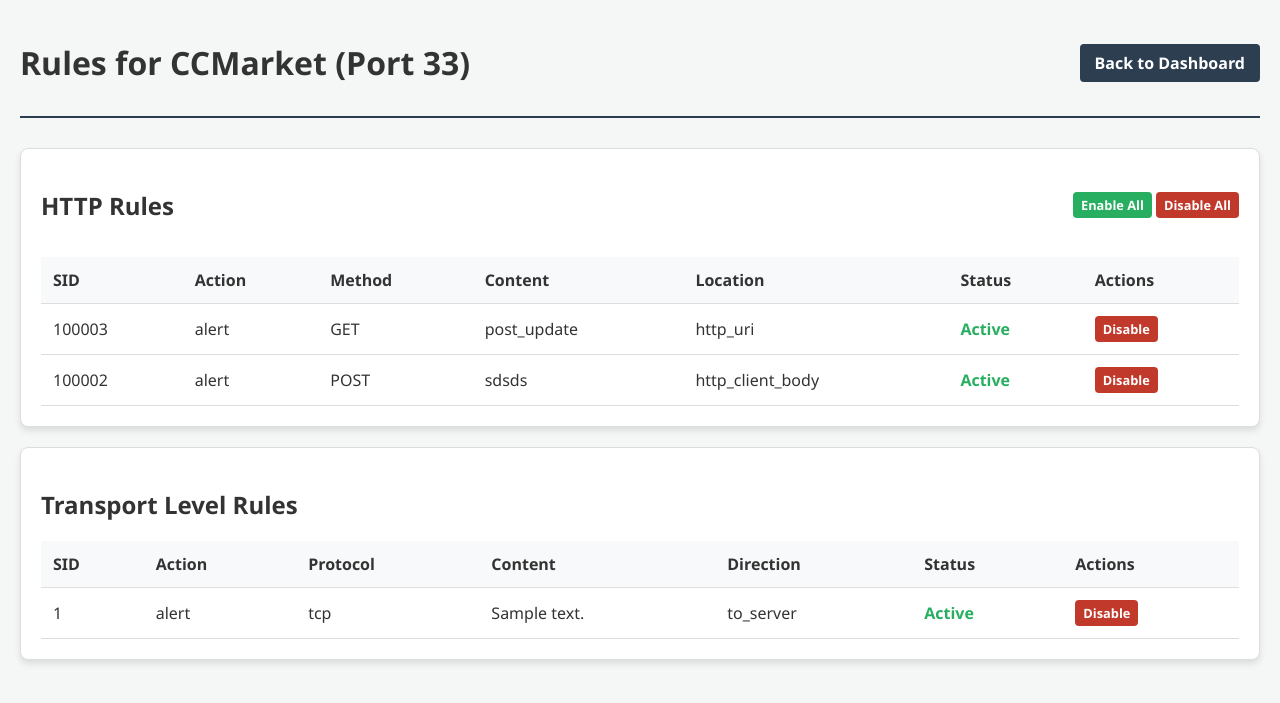
After one commit to G-ho5t-Wr1t3r/RUSICATA, a Django app: page /service/1/ in a window 1280 px wide. The commit adds this page. Shown: the top 703 px of the page. Run offline with Django 5.2, Linux system fonts and the light colour scheme; a user stored in the database is signed in; data comes from the database, SQL or seed files in the repository; tables that the repository leaves empty hold one stand-in row (values such as "Sample post").

Commit message:
feat: add rule management UI per service

```diff
--- /dev/null
+++ b/rusicata/rusicata_master/rusicata_manager/templates/rusicata_manager/service_rules.html
@@ -0,0 +1,176 @@
+<!DOCTYPE html>
+<html lang="en">
+<head>
+    <meta charset="UTF-8">
+    <meta name="viewport" content="width=device-width, initial-scale=1.0">
+    <title>Manage Rules - {{ service.name }}</title>
+    <style>
+        :root {
+            --bg-color: #f4f7f6;
+            --card-bg: #ffffff;
+            --text-color: #333;
+            --primary-color: #2c3e50;
+            --success-color: #27ae60;
+            --danger-color: #c0392b;
+            --border-color: #ddd;
+        }
+
+        body {
+            font-family: 'Segoe UI', Tahoma, Geneva, Verdana, sans-serif;
+            background-color: var(--bg-color);
+            color: var(--text-color);
+            margin: 0;
+            padding: 20px;
+        }
+
+        header {
+            display: flex;
+            justify-content: space-between;
+            align-items: center;
+            margin-bottom: 30px;
+            padding-bottom: 10px;
+            border-bottom: 2px solid var(--primary-color);
+        }
+
+        .btn {
+            padding: 8px 15px;
+            border-radius: 4px;
+            text-decoration: none;
+            color: white;
+            font-weight: bold;
+            display: inline-block;
+            cursor: pointer;
+            border: none;
+        }
+
+        .btn-primary { background-color: var(--primary-color); }
+        .btn-success { background-color: var(--success-color); }
+        .btn-danger { background-color: var(--danger-color); }
+        .btn-sm { padding: 4px 8px; font-size: 0.8rem; }
+
+        .card {
+            background-color: var(--card-bg);
+            border-radius: 8px;
+            box-shadow: 0 4px 6px rgba(0,0,0,0.1);
+            padding: 20px;
+            margin-bottom: 20px;
+            border: 1px solid var(--border-color);
+        }
+
+        table {
+            width: 100%;
+            border-collapse: collapse;
+            margin-top: 10px;
+        }
+
+        th, td {
+            text-align: left;
+            padding: 12px;
+            border-bottom: 1px solid var(--border-color);
+        }
+
+        th { background-color: #f8f9fa; }
+
+        .status-active { color: var(--success-color); font-weight: bold; }
+        .status-inactive { color: var(--danger-color); font-weight: bold; }
+    </style>
+</head>
+<body>
+    <header>
+        <h1>Rules for {{ service.name }} (Port {{ service.port }})</h1>
+        <div>
+            <a href="{% url 'dashboard' %}" class="btn btn-primary">Back to Dashboard</a>
+        </div>
+    </header>
+
+    <div class="card">
+        <div style="display: flex; justify-content: space-between; align-items: center; margin-bottom: 15px;">
+            <h2>HTTP Rules</h2>
+            <div>
+                <a href="{% url 'toggle_all_rules' service.id 'enable' %}" class="btn btn-success btn-sm">Enable All</a>
+                <a href="{% url 'toggle_all_rules' service.id 'disable' %}" class="btn btn-danger btn-sm">Disable All</a>
+            </div>
+        </div>
+        <table>
+            <thead>
+                <tr>
+                    <th>SID</th>
+                    <th>Action</th>
+                    <th>Method</th>
+                    <th>Content</th>
+                    <th>Location</th>
+                    <th>Status</th>
+                    <th>Actions</th>
+                </tr>
+            </thead>
+            <tbody>
+                {% for rule in http_rules %}
+                <tr>
+                    <td>{{ rule.sid }}</td>
+                    <td>{{ rule.action }}</td>
+                    <td>{{ rule.request_method }}</td>
+                    <td>{{ rule.content }}</td>
+                    <td>{{ rule.content_location }}</td>
+                    <td>
+                        <span class="{% if rule.is_active %}status-active{% else %}status-inactive{% endif %}">
+                            {{ rule.is_active|yesno:"Active,Inactive" }}
+                        </span>
+                    </td>
+                    <td>
+                        <a href="{% url 'toggle_rule' 'http' rule.id %}" class="btn {% if rule.is_active %}btn-danger{% else %}btn-success{% endif %} btn-sm">
+                            {{ rule.is_active|yesno:"Disable,Enable" }}
+                        </a>
+                    </td>
+                </tr>
+                {% empty %}
+                <tr>
+                    <td colspan="7" style="text-align: center;">No HTTP rules found.</td>
+                </tr>
+                {% endfor %}
+            </tbody>
+        </table>
+    </div>
+
+    <div class="card">
+        <h2>Transport Level Rules</h2>
+        <table>
+            <thead>
+                <tr>
+                    <th>SID</th>
+                    <th>Action</th>
+                    <th>Protocol</th>
+                    <th>Content</th>
+                    <th>Direction</th>
+                    <th>Status</th>
+                    <th>Actions</th>
+                </tr>
+            </thead>
+            <tbody>
+                {% for rule in transport_rules %}
+                <tr>
+                    <td>{{ rule.sid }}</td>
+                    <td>{{ rule.action }}</td>
+                    <td>{{ rule.protocol }}</td>
+                    <td>{{ rule.content }}</td>
+                    <td>{{ rule.flow_direction }}</td>
+                    <td>
+                        <span class="{% if rule.is_active %}status-active{% else %}status-inactive{% endif %}">
+                            {{ rule.is_active|yesno:"Active,Inactive" }}
+                        </span>
+                    </td>
+                    <td>
+                        <a href="{% url 'toggle_rule' 'transport' rule.id %}" class="btn {% if rule.is_active %}btn-danger{% else %}btn-success{% endif %} btn-sm">
+                            {{ rule.is_active|yesno:"Disable,Enable" }}
+                        </a>
+                    </td>
+                </tr>
+                {% empty %}
+                <tr>
+                    <td colspan="7" style="text-align: center;">No Transport Level rules found.</td>
+                </tr>
+                {% endfor %}
+            </tbody>
+        </table>
+    </div>
+</body>
+</html>
--- a/rusicata/rusicata_master/rusicata_manager/urls.py
+++ b/rusicata/rusicata_master/rusicata_manager/urls.py
@@ -1,8 +1,10 @@
 from django.urls import path
-
 from . import views
 
 urlpatterns = [
     path("", views.dashboard, name="dashboard"),
+    path("service/<int:service_id>/", views.service_rules, name="service_rules"),
+    path("toggle-rule/<str:rule_type>/<int:rule_id>/", views.toggle_rule, name="toggle_rule"),
+    path("toggle-all/<int:service_id>/<str:action>/", views.toggle_all_rules, name="toggle_all_rules"),
     path("old_index/", views.index, name="index"),
 ]
--- a/rusicata/rusicata_master/rusicata_manager/views.py
+++ b/rusicata/rusicata_master/rusicata_manager/views.py
@@ -1,7 +1,8 @@
 import subprocess
-from django.shortcuts import render
+from django.shortcuts import render, get_object_or_404, redirect
 from django.contrib.auth.decorators import login_required
 from . import telemetry
+from .models import Service, HttpRule, TransportLevelRule
 
 def index(request):
     return render(request, 'rusicata_manager/index.html')
@@ -12,17 +13,54 @@
     try:
         subprocess.run(['pidof', 'suricata'], check=True, stdout=subprocess.DEVNULL)
         status = 'Active'
-    except subprocess.CalledProcessError:
+    except (subprocess.CalledProcessError, FileNotFoundError):
         status = 'Inactive'
-    except FileNotFoundError:
-        status = 'Inactive (pidof not found)'
 
     stats = telemetry.get_stats()
     recent_events = telemetry.get_recent_events(n=20)
+    services = Service.objects.all()
 
     context = {
         'status': status,
         'stats': stats,
         'recent_events': recent_events,
+        'services': services,
     }
     return render(request, 'rusicata_manager/dashboard.html', context)
+
+@login_required
+def service_rules(request, service_id):
+    service = get_object_or_404(Service, id=service_id)
+    http_rules = service.httprule_set.all()
+    transport_rules = service.transportlevelrule_set.all()
+    return render(request, 'rusicata_manager/service_rules.html', {
+        'service': service,
+        'http_rules': http_rules,
+        'transport_rules': transport_rules,
+    })
+
+@login_required
+def toggle_rule(request, rule_type, rule_id):
+    if rule_type == 'http':
+        rule = get_object_or_404(HttpRule, id=rule_id)
+    else:
+        rule = get_object_or_404(TransportLevelRule, id=rule_id)
+
+    rule.is_active = not rule.is_active
+    rule.save()
+    return redirect('service_rules', service_id=rule.service.id)
+
+@login_required
+def toggle_all_rules(request, service_id, action):
+    service = get_object_or_404(Service, id=service_id)
+    active = (action == 'enable')
+    # Use individual save to trigger physical rule update and hot-reload
+    for rule in service.httprule_set.all():
+        if rule.is_active != active:
+            rule.is_active = active
+            rule.save()
+    for rule in service.transportlevelrule_set.all():
+        if rule.is_active != active:
+            rule.is_active = active
+            rule.save()
+    return redirect('service_rules', service_id=service_id)
```
Also changed, not shown: rusicata/rusicata_master/rusicata_manager/templates/rusicata_manager/dashboard.html (+34 -0 lines).
